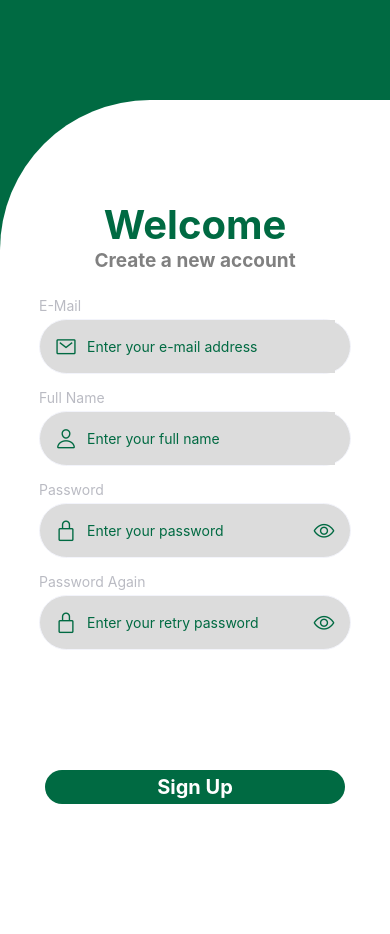
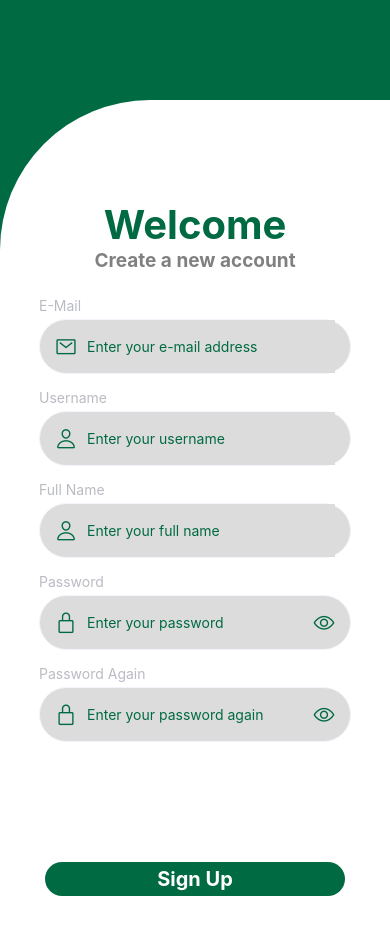
Before and after one commit to mlhilhan/ReactNative-LoginUI, a React Native app: screen /SignUp in a window 390 px wide. Shown: the top 934 px of the page. Built offline with nearby package versions, Linux system fonts and the light colour scheme.

Commit message:
fx ui edits

```diff
--- a/src/screen/auth/Login.js
+++ b/src/screen/auth/Login.js
@@ -43,7 +43,6 @@ export default function Login({navigation}) {
 
   return (
     <View style={styles.container}>
-      <Loader visible={loading} />
       <View style={styles.freeAreaContainer} />
       <View style={styles.subContainer}>
         <Text style={styles.titleText}>Welcome Back</Text>
@@ -53,7 +52,8 @@ export default function Login({navigation}) {
           placeHolder="Enter your e-mail address"
           iconName="mail-outline"
           label="E-Mail"
-          keyboardType="email"
+          autoCapitalize="none"
+          keyboardType="email-address"
           onChangeText={text => HandleOnchange(text, 'email')}
           onFocus={() => HandleError(null, 'email')}
           error={errors.email}
@@ -85,6 +85,8 @@ export default function Login({navigation}) {
           </Text>
         </View>
       </View>
+
+      <Loader visible={loading} />
     </View>
   )
 }
--- a/src/screen/auth/SignUp.js
+++ b/src/screen/auth/SignUp.js
@@ -7,8 +7,14 @@ import Color from '../../const/Color'
 
 export default function SignUp({navigation}) {
   const [errors, setErrors] = useState({})
-  const [inputs, setInputs] = useState({email: '', password: ''})
   const [loading, setLoading] = useState(false)
+  const [inputs, setInputs] = useState({
+    email: '',
+    username: '',
+    fullName: '',
+    password: '',
+    passwordAgain: '',
+  })
 
   const Validate = () => {
     Keyboard.dismiss()
@@ -19,6 +25,10 @@ export default function SignUp({navigation}) {
     }
     if (!inputs.password) {
       HandleError('Please input password', 'password')
+      isValid = false
+    }
+    if (!inputs.passwordAgain) {
+      HandleError('Please input password again', 'passwordAgain')
       isValid = false
     }
     if (isValid) {
@@ -42,14 +52,12 @@ export default function SignUp({navigation}) {
   }
 
   return (
+    <View>
       <ScrollView contentContainerStyle={styles.container}>
-      <Loader visible={loading} />
         <View style={styles.freeAreaContainer} />
-
         <View style={styles.subContainer}>
           <Text style={styles.titleText}>Welcome</Text>
           <Text style={styles.subTitleText}>Create a new account</Text>
-
           <Input
             placeHolder="Enter your e-mail address"
             iconName="mail-outline"
@@ -59,6 +67,13 @@ export default function SignUp({navigation}) {
             onChangeText={text => HandleOnchange(text, 'email')}
             onFocus={() => HandleError(null, 'email')}
             error={errors.email}
+          />
+          <Input
+            placeHolder="Enter your username"
+            iconName="person-outline"
+            label="Username"
+            autoCapitalize="none"
+            onChangeText={text => HandleOnchange(text, 'username')}
           />
           <Input
             placeHolder="Enter your full name"
@@ -76,15 +91,14 @@ export default function SignUp({navigation}) {
             password={true}
           />
           <Input
-          placeHolder="Enter your retry password"
+            placeHolder="Enter your password again"
             iconName="md-lock-closed-outline"
             label="Password Again"
-          onChangeText={text => HandleOnchange(text, 'password')}
-          onFocus={() => HandleError(null, 'password')}
-          error={errors.password}
+            onChangeText={text => HandleOnchange(text, 'passwordAgain')}
+            onFocus={() => HandleError(null, 'passwordAgain')}
+            error={errors.passwordAgain}
             password={true}
           />
-
           <View style={styles.subButtonContainer}>
             <Button
               label={'Sign Up'}
@@ -95,6 +109,9 @@ export default function SignUp({navigation}) {
           </View>
         </View>
       </ScrollView>
+
+      <Loader visible={loading} />
+    </View>
   )
 }
 
```
Lines whose indentation alone changed are shown as unchanged.
